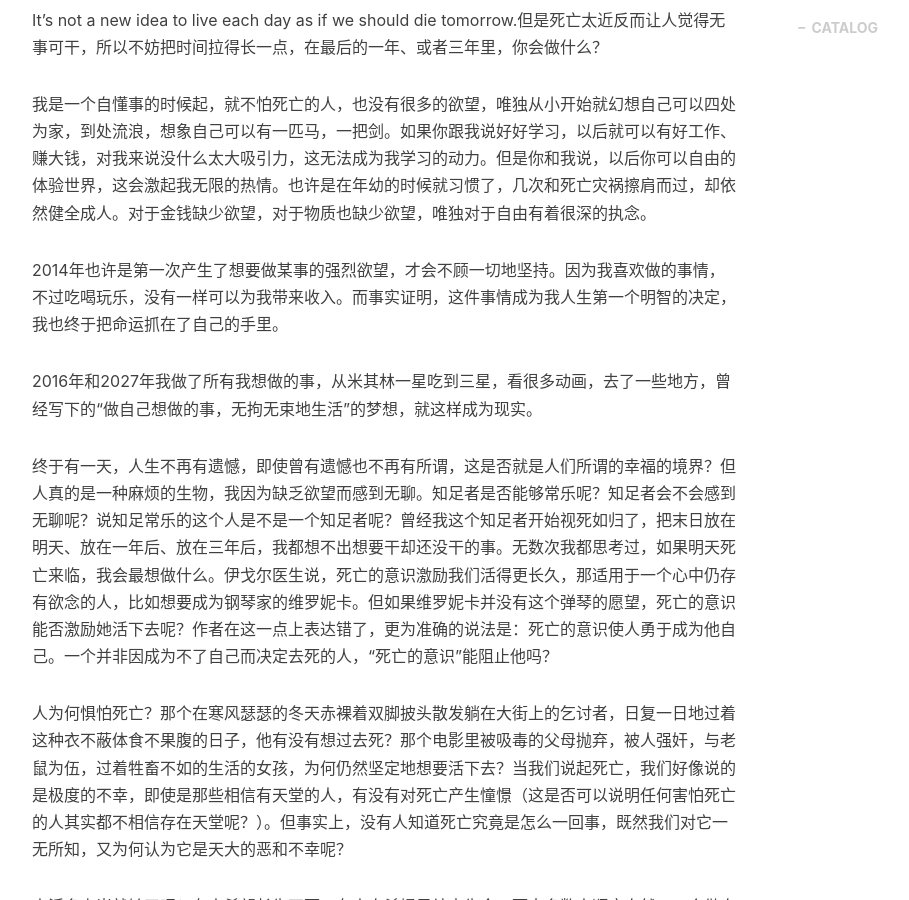
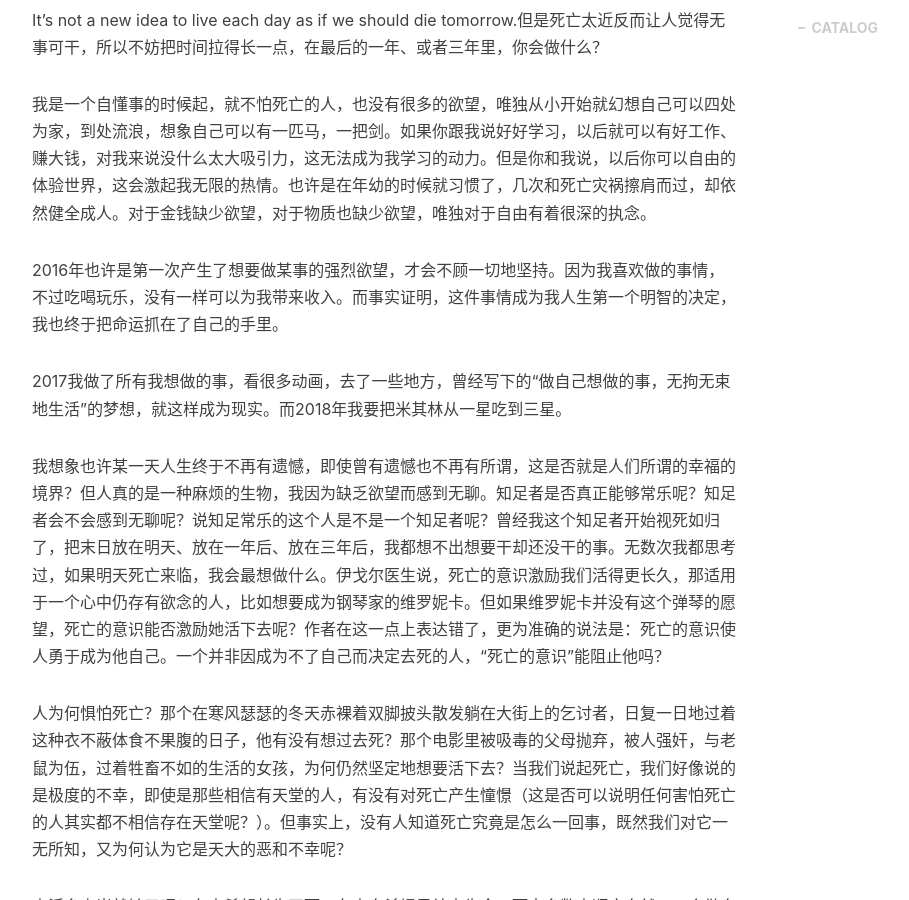
Before and after one commit to eve0803/eve0803.github.io, a Jekyll site: the page built from _posts/2018-01-31-nextgen-web-pwa.markdown, in a window 1280 px wide and 900 px high, scrolled down 608 px. Shown: the whole window, without its empty margins (233-1142 px from the left). Built offline with Jekyll 4.4.1, drawn with Linux system fonts in a browser that asks for light colours; nearby versions of some CDN libraries; comment, search, counter and statistics services are not loaded.

Commit message:
change text

```diff
--- a/_posts/2018-01-31-nextgen-web-pwa.markdown
+++ b/_posts/2018-01-31-nextgen-web-pwa.markdown
@@ -15,11 +15,11 @@ It’s not a new idea to live each day as if we should die tomorrow.但是死亡
 
 我是一个自懂事的时候起，就不怕死亡的人，也没有很多的欲望，唯独从小开始就幻想自己可以四处为家，到处流浪，想象自己可以有一匹马，一把剑。如果你跟我说好好学习，以后就可以有好工作、赚大钱，对我来说没什么太大吸引力，这无法成为我学习的动力。但是你和我说，以后你可以自由的体验世界，这会激起我无限的热情。也许是在年幼的时候就习惯了，几次和死亡灾祸擦肩而过，却依然健全成人。对于金钱缺少欲望，对于物质也缺少欲望，唯独对于自由有着很深的执念。
 
-2014年也许是第一次产生了想要做某事的强烈欲望，才会不顾一切地坚持。因为我喜欢做的事情，不过吃喝玩乐，没有一样可以为我带来收入。而事实证明，这件事情成为我人生第一个明智的决定，我也终于把命运抓在了自己的手里。
+2016年也许是第一次产生了想要做某事的强烈欲望，才会不顾一切地坚持。因为我喜欢做的事情，不过吃喝玩乐，没有一样可以为我带来收入。而事实证明，这件事情成为我人生第一个明智的决定，我也终于把命运抓在了自己的手里。
 
-2016年和2027年我做了所有我想做的事，从米其林一星吃到三星，看很多动画，去了一些地方，曾经写下的“做自己想做的事，无拘无束地生活”的梦想，就这样成为现实。
+2017我做了所有我想做的事，看很多动画，去了一些地方，曾经写下的“做自己想做的事，无拘无束地生活”的梦想，就这样成为现实。而2018年我要把米其林从一星吃到三星。
 
-终于有一天，人生不再有遗憾，即使曾有遗憾也不再有所谓，这是否就是人们所谓的幸福的境界？但人真的是一种麻烦的生物，我因为缺乏欲望而感到无聊。知足者是否能够常乐呢？知足者会不会感到无聊呢？说知足常乐的这个人是不是一个知足者呢？曾经我这个知足者开始视死如归了，把末日放在明天、放在一年后、放在三年后，我都想不出想要干却还没干的事。无数次我都思考过，如果明天死亡来临，我会最想做什么。伊戈尔医生说，死亡的意识激励我们活得更长久，那适用于一个心中仍存有欲念的人，比如想要成为钢琴家的维罗妮卡。但如果维罗妮卡并没有这个弹琴的愿望，死亡的意识能否激励她活下去呢？作者在这一点上表达错了，更为准确的说法是：死亡的意识使人勇于成为他自己。一个并非因成为不了自己而决定去死的人，“死亡的意识”能阻止他吗？
+我想象也许某一天人生终于不再有遗憾，即使曾有遗憾也不再有所谓，这是否就是人们所谓的幸福的境界？但人真的是一种麻烦的生物，我因为缺乏欲望而感到无聊。知足者是否真正能够常乐呢？知足者会不会感到无聊呢？说知足常乐的这个人是不是一个知足者呢？曾经我这个知足者开始视死如归了，把末日放在明天、放在一年后、放在三年后，我都想不出想要干却还没干的事。无数次我都思考过，如果明天死亡来临，我会最想做什么。伊戈尔医生说，死亡的意识激励我们活得更长久，那适用于一个心中仍存有欲念的人，比如想要成为钢琴家的维罗妮卡。但如果维罗妮卡并没有这个弹琴的愿望，死亡的意识能否激励她活下去呢？作者在这一点上表达错了，更为准确的说法是：死亡的意识使人勇于成为他自己。一个并非因成为不了自己而决定去死的人，“死亡的意识”能阻止他吗？
 
 人为何惧怕死亡？那个在寒风瑟瑟的冬天赤裸着双脚披头散发躺在大街上的乞讨者，日复一日地过着这种衣不蔽体食不果腹的日子，他有没有想过去死？那个电影里被吸毒的父母抛弃，被人强奸，与老鼠为伍，过着牲畜不如的生活的女孩，为何仍然坚定地想要活下去？当我们说起死亡，我们好像说的是极度的不幸，即使是那些相信有天堂的人，有没有对死亡产生憧憬（这是否可以说明任何害怕死亡的人其实都不相信存在天堂呢？）。但事实上，没有人知道死亡究竟是怎么一回事，既然我们对它一无所知，又为何认为它是天大的恶和不幸呢？
 
```
